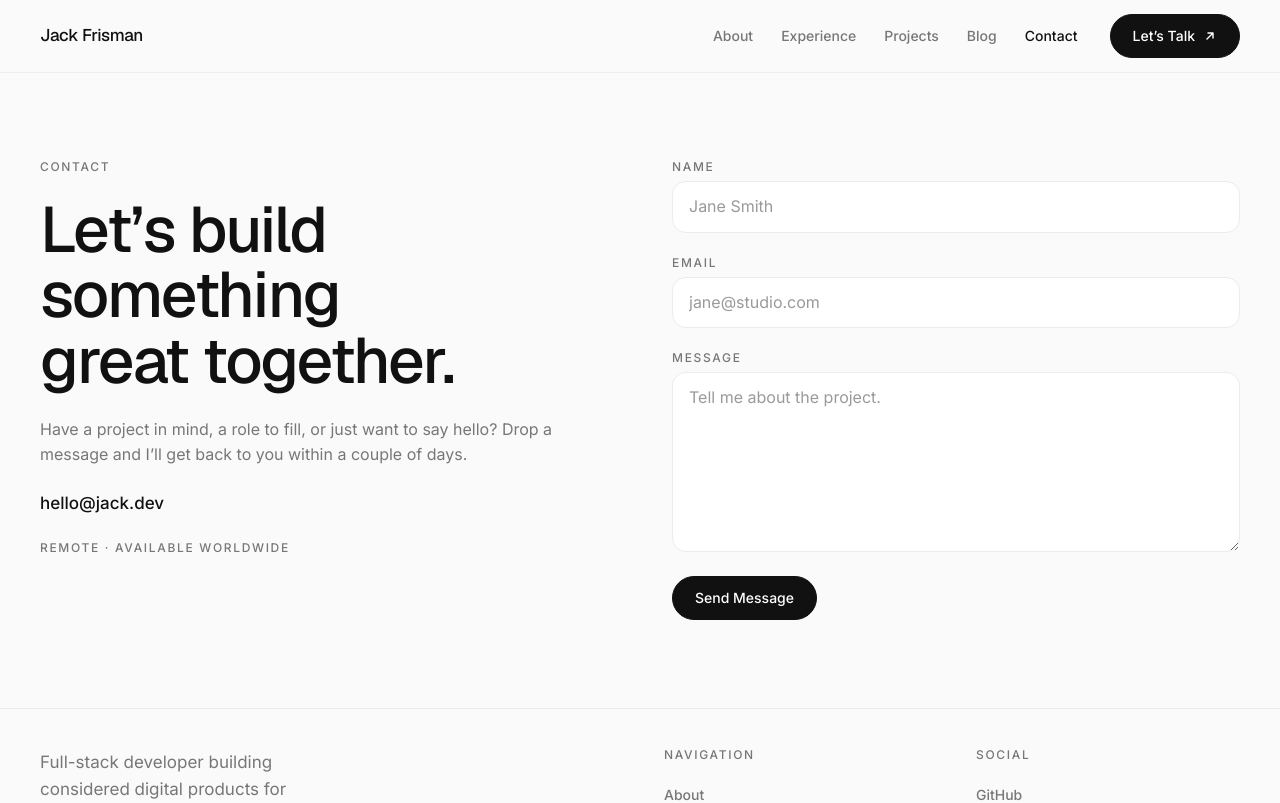
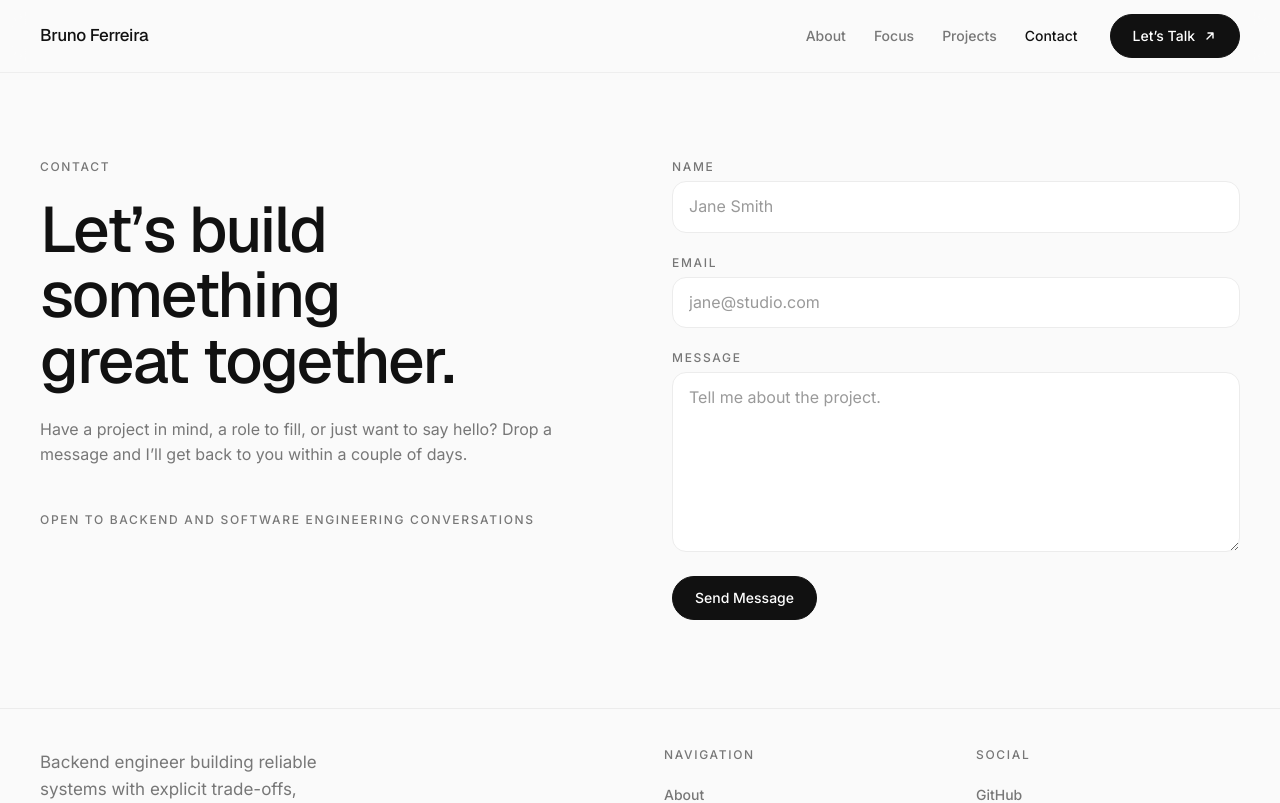
Before and after one commit to Bruno2K/bruno-portfolio, a Next.js app: page /contact in a window 1280 px wide. Shown: the top 803 px of the page. Built offline with nearby package versions, Linux system fonts and the light colour scheme.

Commit message:
content: replace template identity with backend positioning

```diff
--- a/src/content/site.ts
+++ b/src/content/site.ts
@@ -1,50 +1,48 @@
 export const site = {
-  name: "Jack Frisman",
-  role: "Full Stack Developer",
-  email: "hello@jack.dev",
-  location: "Remote · GMT+5",
-  contactAvailability: "Remote · Available worldwide",
-  tagline: "Hi, I'm Jack. I build beautiful software that performs as well as it looks.",
-  lead: "I’m a full-stack engineer with eight years building SaaS platforms, startup products, and scalable web applications — from first commit to production at scale.",
+  name: "Bruno Ferreira",
+  role: "Senior Backend Engineer",
+  location: "Brazil · Remote",
+  contactAvailability: "Open to backend and software engineering conversations",
+  tagline:
+    "I build backend systems that stay correct when concurrency, money, failures, and production reality show up.",
+  lead:
+    "I’m a Senior Backend Engineer focused on TypeScript, Node.js, PostgreSQL, system design, and production readiness. I turn architecture decisions into verifiable code, tests, operational evidence, and explicit trade-offs.",
   description:
-    "Full-stack developer building digital products people actually enjoy using.",
+    "Senior Backend Engineer focused on reliable systems, data consistency, system design, and AI-augmented engineering.",
   footerBlurb:
-    "Full-stack developer building considered digital products for startups and teams worldwide.",
-  ogTitle: "Jack Frisman — Full Stack Developer",
-  resumeHref: "/jack-frisman-resume.pdf",
+    "Backend engineer building reliable systems with explicit trade-offs, measurable evidence, and production-minded design.",
+  ogTitle: "Bruno Ferreira — Senior Backend Engineer",
   social: {
-    github: "https://github.com",
-    linkedin: "https://linkedin.com",
-    x: "https://x.com",
+    github: "https://github.com/Bruno2K",
+    linkedin: "https://www.linkedin.com/in/bruno-patrick-a70a5115a/",
   },
 } as const;
 
 export const nav = [
   { label: "About", href: "/#about" },
-  { label: "Experience", href: "/#experience" },
+  { label: "Focus", href: "/#experience" },
   { label: "Projects", href: "/#projects" },
-  { label: "Blog", href: "/" },
   { label: "Contact", href: "/contact" },
 ] as const;
 
 export const footerNav = [
   { label: "About", href: "/#about" },
-  { label: "Experience", href: "/#experience" },
+  { label: "Engineering Focus", href: "/#experience" },
   { label: "Projects", href: "/projects" },
   { label: "Contact", href: "/contact" },
 ] as const;
 
 export const trustedBy = [
-  "Helio",
-  "Drift",
-  "Atlas",
-  "Northwind",
-  "Linear",
-  "Stripe",
-  "Notion",
-  "Figma",
-  "Vercel",
-  "Supabase",
-  "Framer",
+  "TypeScript",
+  "Node.js",
+  "PostgreSQL",
+  "Docker",
+  "GitHub Actions",
+  "OpenAPI",
+  "Prisma",
+  "k6",
   "AWS",
+  "Redis",
+  "Kafka",
+  "AI Engineering",
 ] as const;
```
